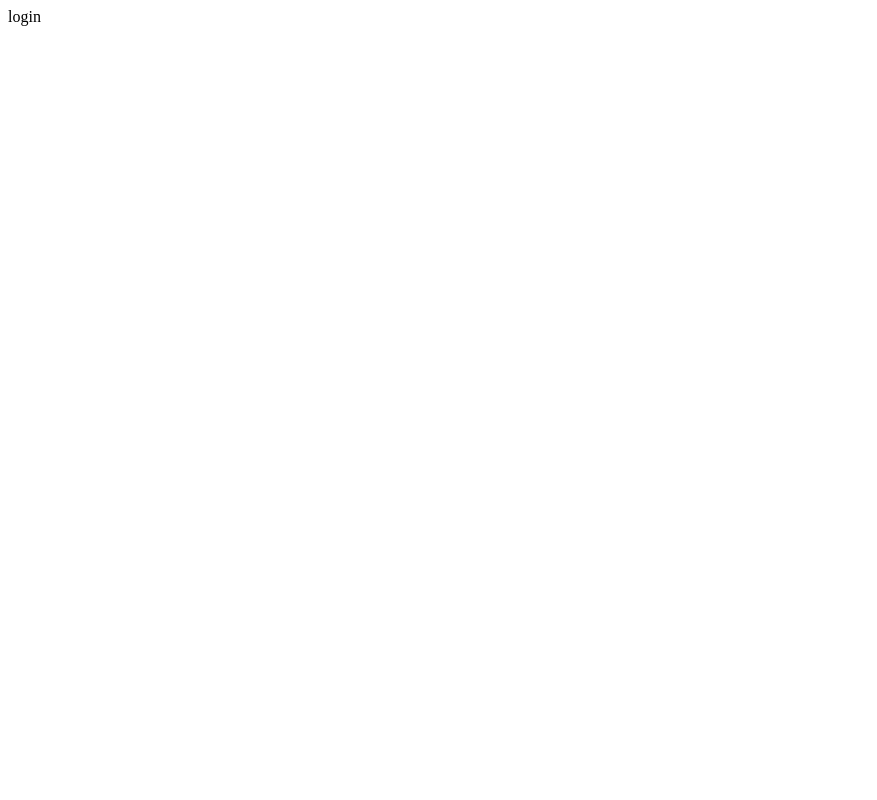
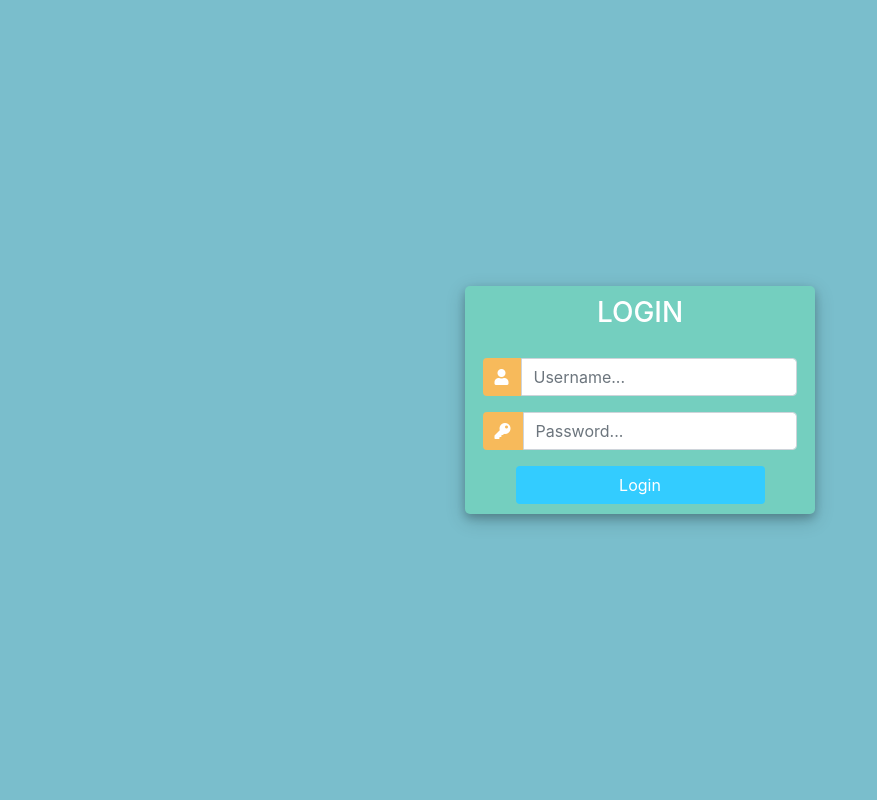
Before and after one commit to agus-ph/gestioncompras, a Django app: page /login/ in a window 1280 px wide. Before the commit the part shown is almost empty. Shown: the whole page, without its empty margins (0-877 px from the left). Run offline with Django 3.2, Linux system fonts and the light colour scheme; some libraries are stand-ins or nearby versions.

Commit message:
pagina login

```diff
--- a/gestioncompras/urls.py
+++ b/gestioncompras/urls.py
@@ -18,7 +18,7 @@ from django.urls import path
 from solicitudpedidos.views import login_usuarios, formulario_pedidos
 
 urlpatterns = [
-    path("admin/", admin.site.urls),
-    path("login/", login_usuarios),
-    path("formulario_pedidos/", formulario_pedidos),
+    path("admin/", admin.site.urls, ),
+    path("login/", login_usuarios, name="login"),
+    path("formulario_pedidos/", formulario_pedidos, name="formulario_pedidos"),
 ]
--- a/solicitudpedidos/templates/solicitudpedidos/login.html
+++ b/solicitudpedidos/templates/solicitudpedidos/login.html
@@ -1,10 +1,121 @@
+
+<!DOCTYPE html>
 <html>
 
+<head>
+	<title>Login</title>
+	<link rel="stylesheet" href="https://stackpath.bootstrapcdn.com/bootstrap/4.1.3/css/bootstrap.min.css" integrity="sha384-MCw98/SFnGE8fJT3GXwEOngsV7Zt27NXFoaoApmYm81iuXoPkFOJwJ8ERdknLPMO" crossorigin="anonymous">
+	<script src="https://ajax.googleapis.com/ajax/libs/jquery/3.3.1/jquery.min.js"></script>
+	<link rel="stylesheet" href="https://use.fontawesome.com/releases/v5.6.1/css/all.css" integrity="sha384-gfdkjb5BdAXd+lj+gudLWI+BXq4IuLW5IT+brZEZsLFm++aCMlF1V92rMkPaX4PP" crossorigin="anonymous">
+
+
+	<style>
+		body,
+		html {
+			margin: 0;
+			padding: 0;
+			height: 100%;
+			background: #7abecc !important;
+		}
+		.user_card {
+			width: 350px;
+			margin-top: auto;
+			margin-bottom: auto;
+			background: #74cfbf;
+			position: relative;
+			display: flex;
+			justify-content: center;
+			flex-direction: column;
+			padding: 10px;
+			box-shadow: 0 4px 8px 0 rgba(0, 0, 0, 0.2), 0 6px 20px 0 rgba(0, 0, 0, 0.19);
+			-webkit-box-shadow: 0 4px 8px 0 rgba(0, 0, 0, 0.2), 0 6px 20px 0 rgba(0, 0, 0, 0.19);
+			-moz-box-shadow: 0 4px 8px 0 rgba(0, 0, 0, 0.2), 0 6px 20px 0 rgba(0, 0, 0, 0.19);
+			border-radius: 5px;
+
+		}
+
+		.form_container {
+			margin-top: 20px;
+		}
+
+		#form-title{
+			color: #fff;
+
+		}
+
+		.login_btn {
+			width: 100%;
+			background: #33ccff !important;
+			color: white !important;
+		}
+		.login_btn:focus {
+			box-shadow: none !important;
+			outline: 0px !important;
+		}
+		.login_container {
+			padding: 0 2rem;
+		}
+		.input-group-text {
+			background: #f7ba5b !important;
+			color: white !important;
+			border: 0 !important;
+			border-radius: 0.25rem 0 0 0.25rem !important;
+		}
+		.input_user,
+		.input_pass:focus {
+			box-shadow: none !important;
+			outline: 0px !important;
+		}
+
+		#messages{
+			background-color: grey;
+			color: #fff;
+			padding: 10px;
+			margin-top: 10px;
+		}
+	</style>
+
+</head>
 <body>
+	<div class="container h-100">
+		<div class="d-flex justify-content-center h-100">
+			<div class="user_card">
+				<div class="d-flex justify-content-center">
 
-    login
 
+					<h3 id="form-title">LOGIN</h3>
+				</div>
+				<div class="d-flex justify-content-center form_container">
+					<form method="POST" action="">
+                        {% csrf_token %}
+						<div class="input-group mb-3">
+							<div class="input-group-append">
+								<span class="input-group-text"><i class="fas fa-user"></i></span>
+							</div>
+							<input type="text" name="username" placeholder="Username..." class="form-control">
+						</div>
+						<div class="input-group mb-2">
+							<div class="input-group-append">
+								<span class="input-group-text"><i class="fas fa-key"></i></span>
+							</div>
+								<input type="password" name="password" placeholder="Password..." class="form-control" >
+						</div>
+
+							<div class="d-flex justify-content-center mt-3 login_container">
+				 				<input class="btn login_btn" type="submit" value="Login">
+				   			</div>
+                            <div>
+                                {% for message in messages %}
+                                    <p id="message">{{message}}</p>
+                                {% endfor %}
+                            </div>
+					</form>
+
+				</div>
+
+			</div>
+		</div>
+	</div>
 </body>
 
-
 </html>
--- a/solicitudpedidos/views.py
+++ b/solicitudpedidos/views.py
@@ -1,5 +1,7 @@
-from django.shortcuts import render
+from django.shortcuts import redirect, render
 from django.http import HttpResponse
+from django.contrib.auth import authenticate, login, logout
+from django.contrib import messages
 
 # Create your views here.
 
@@ -7,7 +9,19 @@ from django.http import HttpResponse
 def login_usuarios(
     request,
 ):
-    return render(request, "solicitudpedidos/login.html")
+    if request.method == "POST":
+        username = request.POST.get("username")
+        password = request.POST.get("password")
+
+        user = authenticate(request, username=username, password=password)
+
+        if user is not None:
+            login(request, user)
+            return redirect("formulario_pedidos")
+        else:
+            messages.info(request, "usuario o contraseña incorrectos")
+    context = {}
+    return render(request, "solicitudpedidos/login.html", context)
 
 
 def formulario_pedidos(
```
Also changed, not shown: db.sqlite3.
